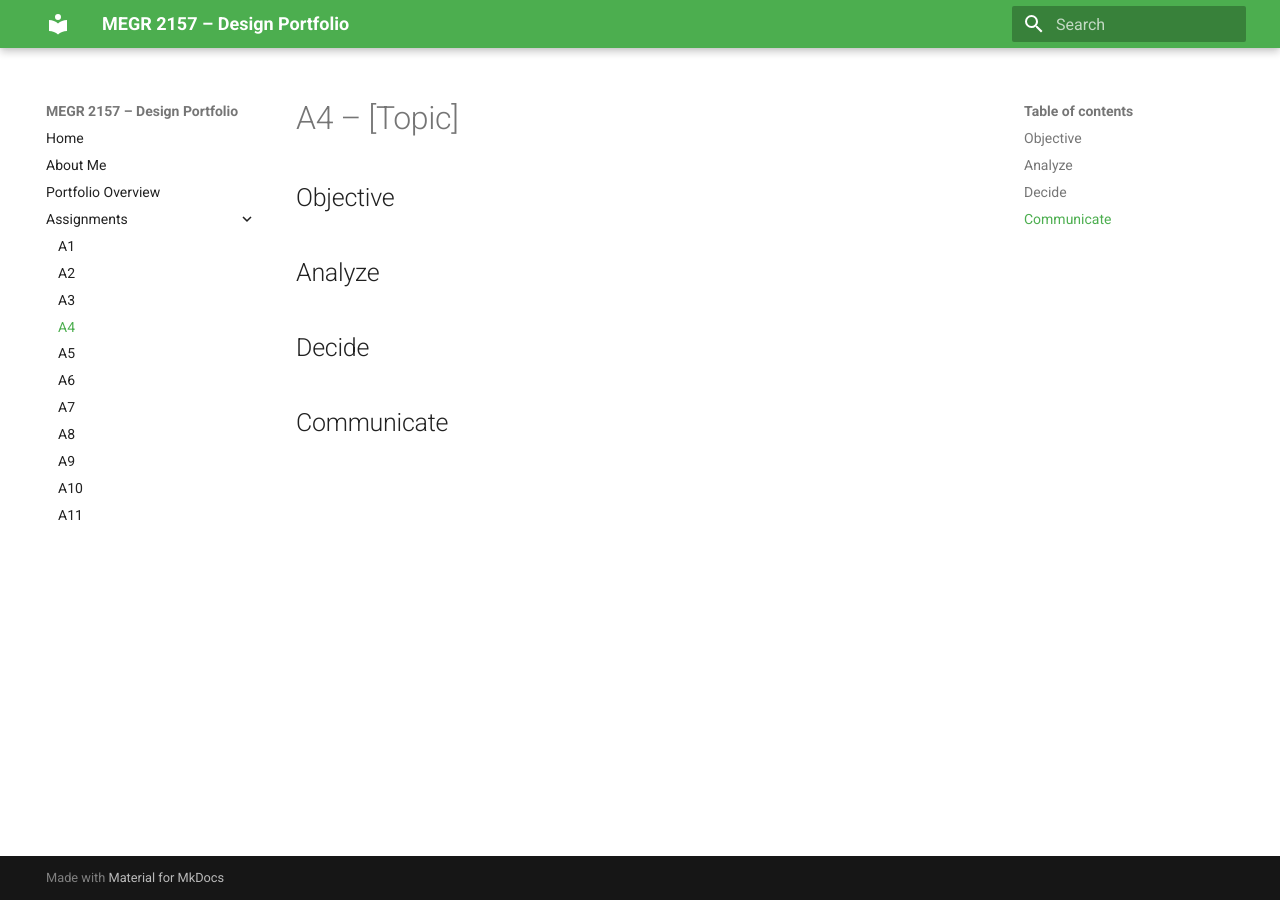
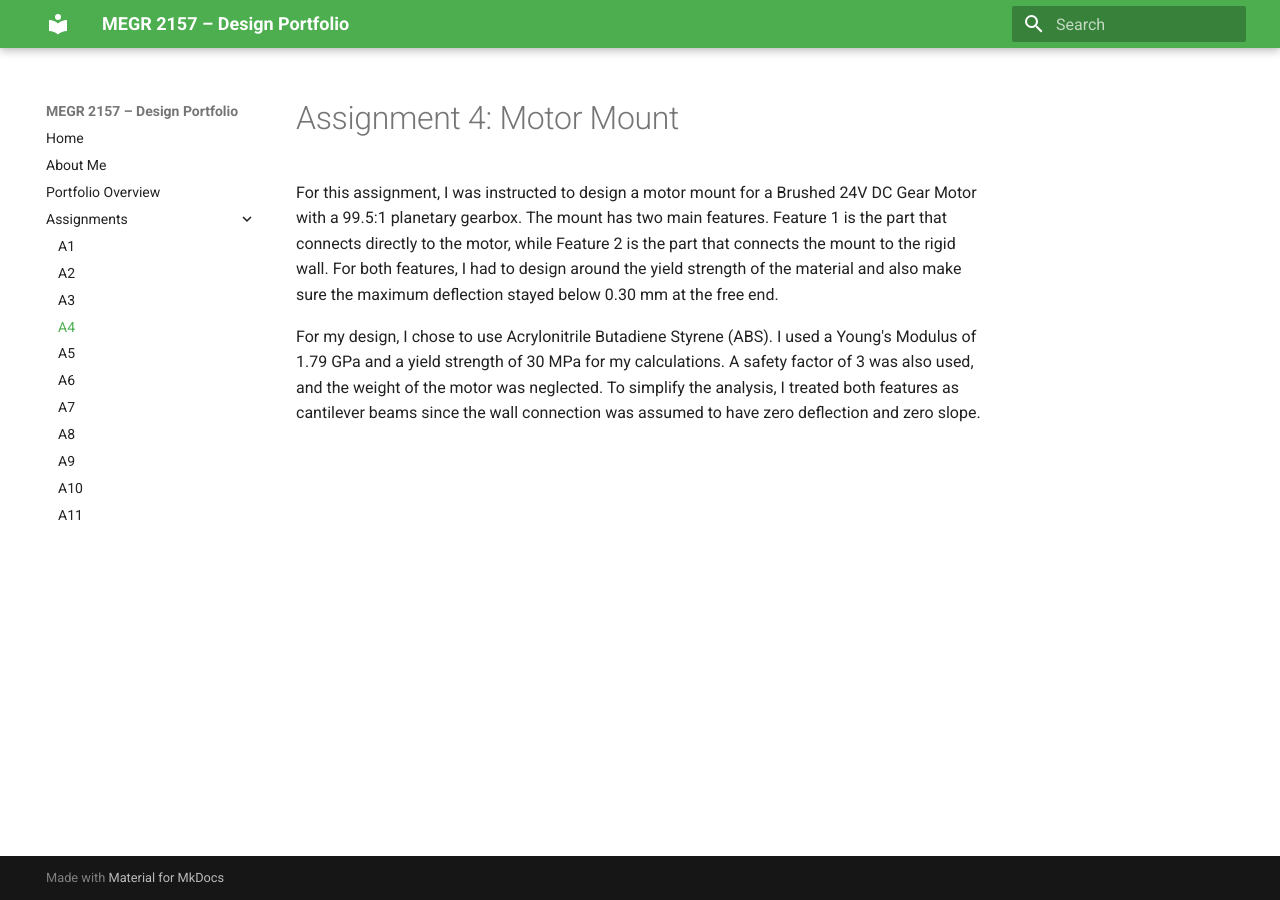
Before and after one commit to gmclean04/Mclean-MEGR-2156-Portfolio, an MkDocs documentation site: the page built from docs/assignments/A04/index.md, in a window 1280 px wide. Built offline with MkDocs 1.6.1 and Material for MkDocs 9.7.7, drawn with Linux system fonts in a browser that asks for light colours.

Commit message:
Update index.md

```diff
--- a/docs/assignments/A04/index.md
+++ b/docs/assignments/A04/index.md
@@ -1,12 +1,5 @@
-# A4 – [Topic]
+# Assignment 4: Motor Mount
 
-## Objective
+For this assignment, I was instructed to design a motor mount for a Brushed 24V DC Gear Motor with a 99.5:1 planetary gearbox. The mount has two main features. Feature 1 is the part that connects directly to the motor, while Feature 2 is the part that connects the mount to the rigid wall. For both features, I had to design around the yield strength of the material and also make sure the maximum deflection stayed below 0.30 mm at the free end.
 
-
-## Analyze
-
-
-## Decide
-
-
-## Communicate
+For my design, I chose to use Acrylonitrile Butadiene Styrene (ABS). I used a Young's Modulus of 1.79 GPa and a yield strength of 30 MPa for my calculations. A safety factor of 3 was also used, and the weight of the motor was neglected. To simplify the analysis, I treated both features as cantilever beams since the wall connection was assumed to have zero deflection and zero slope.
```
